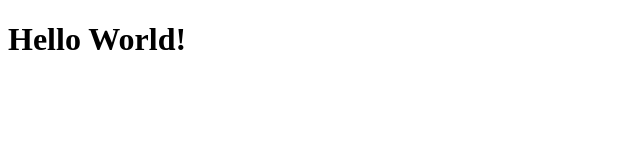
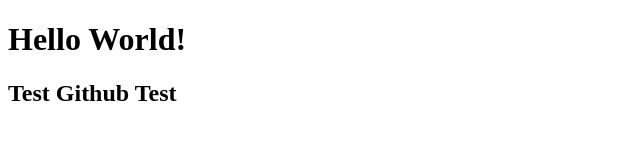
Before and after one commit to mklepper/sportNetwork, a plain HTML site: page index.html in a window 1280 px wide. Shown: the whole page, without its empty margins (0-640 px from the left). Drawn offline with Linux system fonts and the light colour scheme.

Commit message:
New lines in index.html + added bootstrap

```diff
--- a/index.html
+++ b/index.html
@@ -2,11 +2,12 @@
 <html>
 
     <head>
-        <title>Content</title>
+        <title>SportsNetwork</title>
         <meta charset="utf-8" />
     </head>
     <body>
         <h1>Hello World!</h1>
+        <h2>Test Github Test</h2>
     </body>
 
 </html>
```
Also changed, not shown: assets/css/bootstrap.min.css (added).
